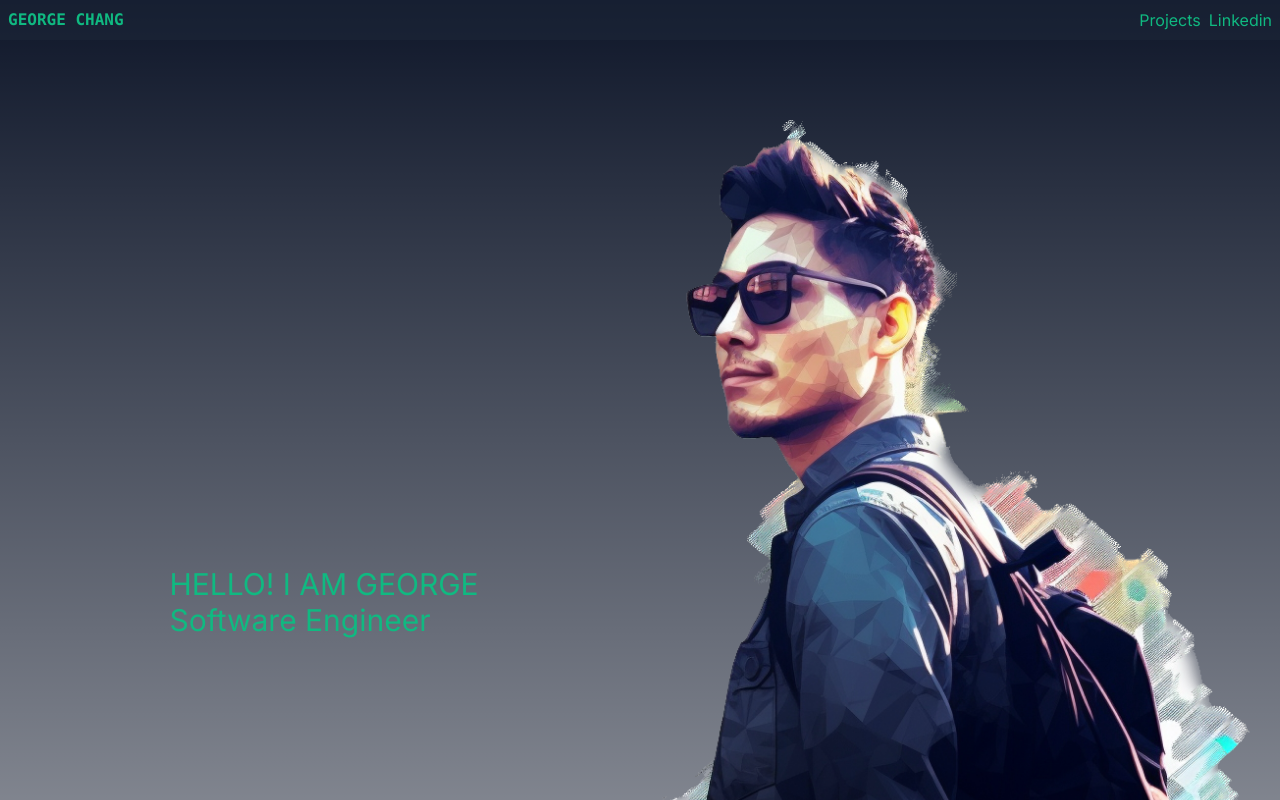
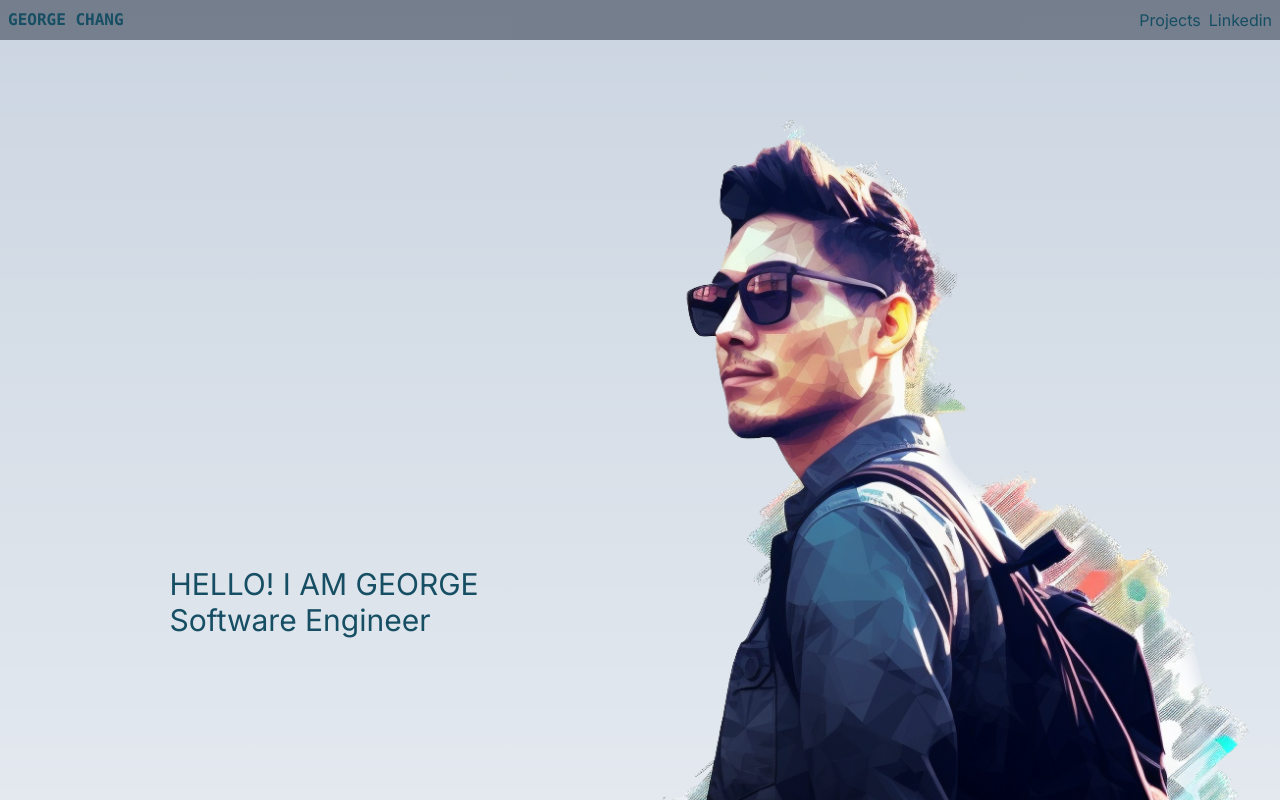
Before and after one commit to gitgeorgec/Personal_page, a Next.js app: page / in a window 1280 px wide. Shown: the top 800 px of the page. Built offline with nearby package versions, Linux system fonts and the light colour scheme.

Commit message:
UPD FE: Add dark-mode class

```diff
--- a/src/app/layout.tsx
+++ b/src/app/layout.tsx
@@ -17,8 +17,8 @@ export default function RootLayout({
 }) {
   return (
     <html lang="en">
-      <body className={`${inter.className} bg-slate-900`}>
-        <main className="flex min-h-screen flex-col container m-auto pt-10 pl-2 pr-2 text-emerald-500">
+      <body className={`${inter.className}  bg-slate-300 dark:bg-slate-800`}>
+        <main className="flex min-h-screen flex-col container m-auto pt-10 pl-2 pr-2 text-cyan-900 dark:text-emerald-500">
           <nav className="fixed w-full bg-slate-800 left-0 top-0 z-50 bg-opacity-50 h-10">
             <div className="container flex justify-between p-2 m-auto">
               <Link href={"/"}>
```
